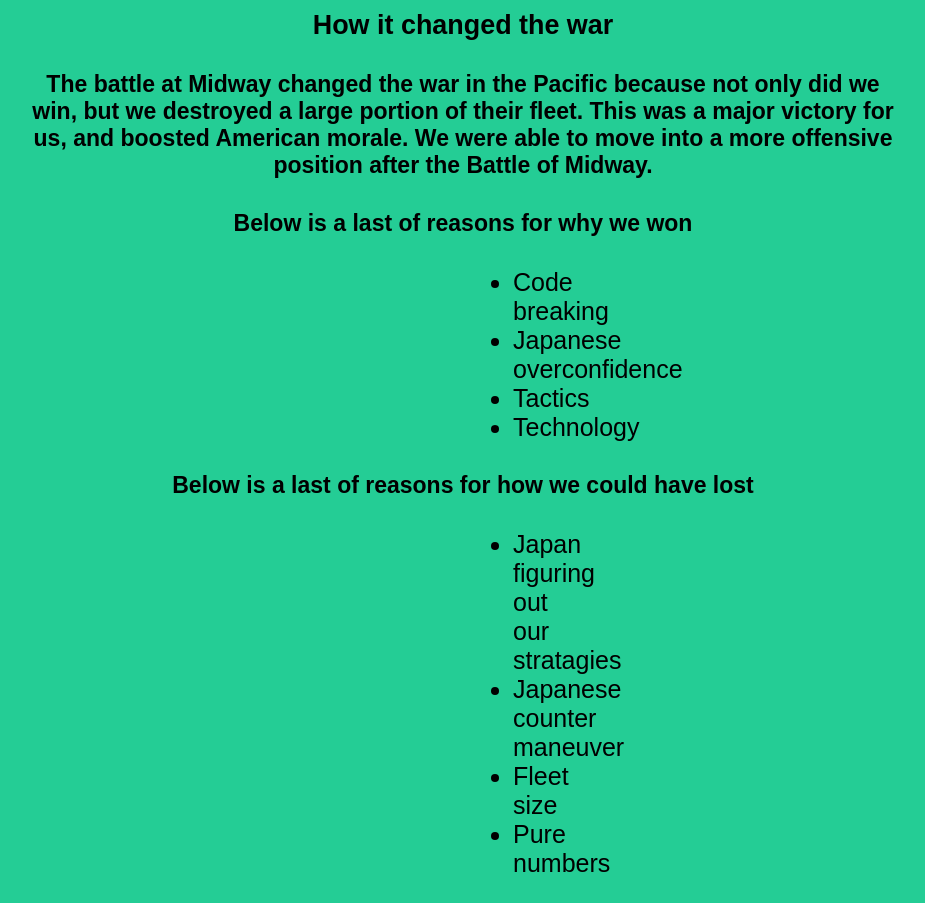
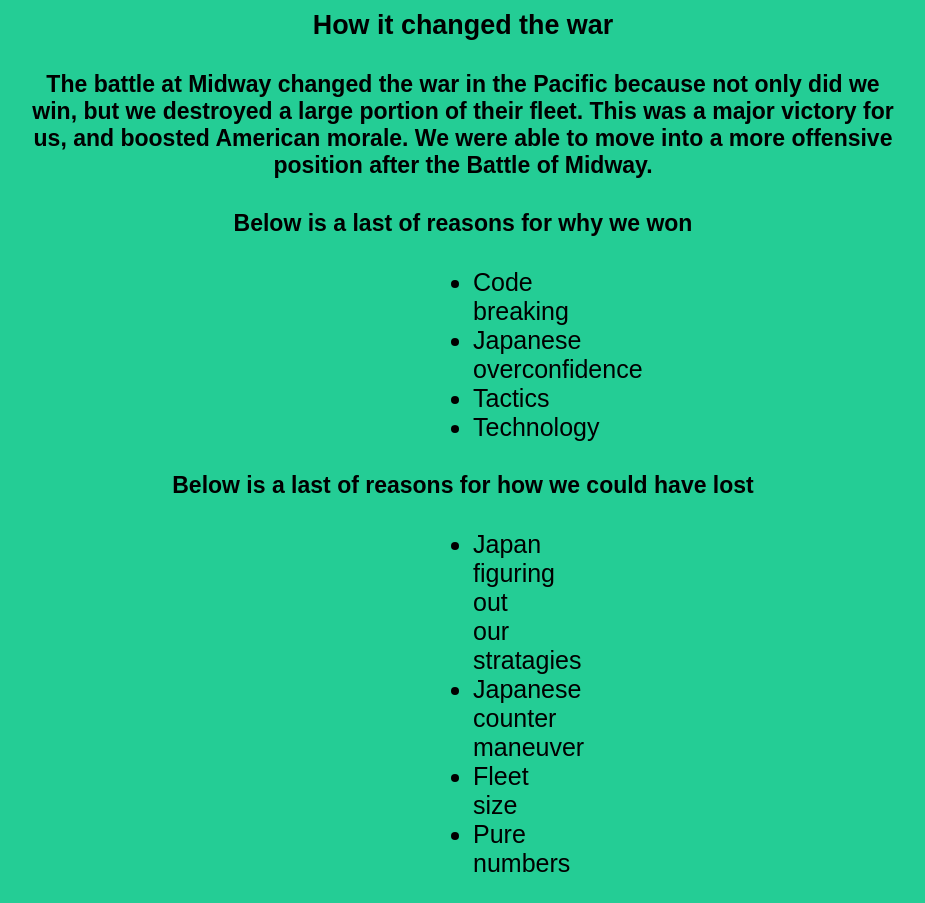
Before and after one commit to GreenMachine808/WWII_project, a plain HTML site: page index.html in a window 1280 px wide. Shown: the part 83-986 px from the top of the page, without its empty margins (177-1102 px from the left). Drawn offline with Linux system fonts and the light colour scheme.

Commit message:
Update style.css

```diff
--- a/css/style.css
+++ b/css/style.css
@@ -16,11 +16,11 @@ title {
 }
 #Winna{
 	font-size:25px;
-	margin-right:450px;
-	margin-left:450px;
+	padding-right:450px;
+	padding-left:450px;
 }
 #Lossa{
 	font-size:25px;
-	margin-right:450px;
-	margin-left:450px;
+	padding-right:450px;
+	padding-left:450px;
 }
```
